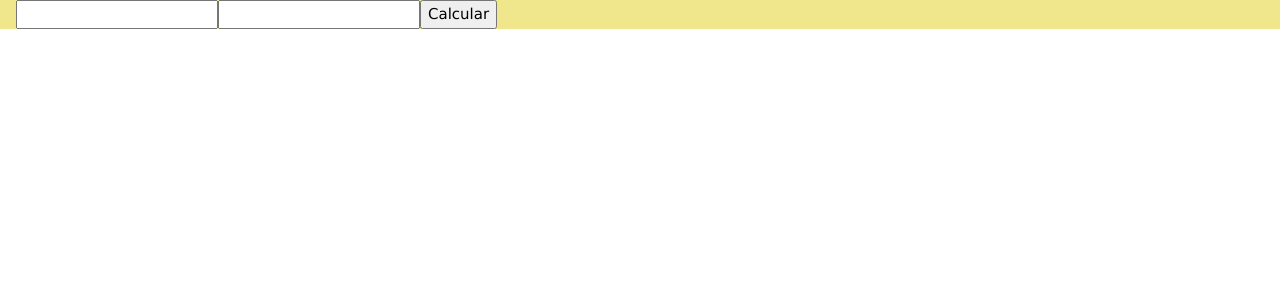
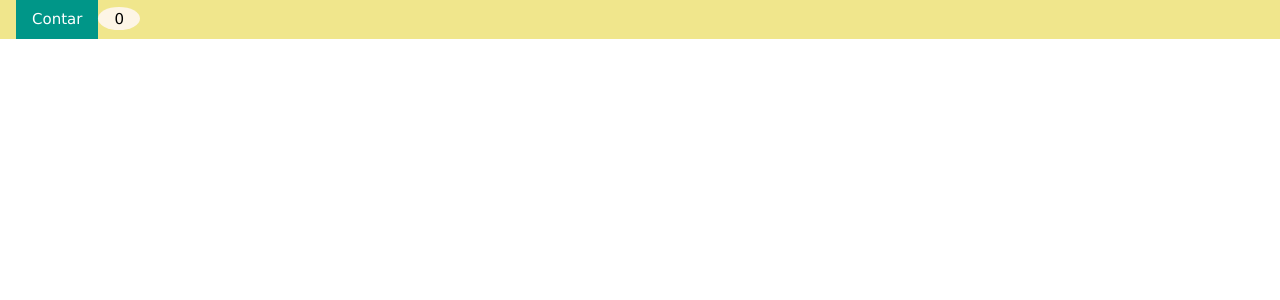
Before and after one commit to planetacomputer/react-pablo, a React (Vite) app: page / in a window 1280 px wide. Shown: the top 300 px of the page. Built offline with nearby package versions, Linux system fonts and the light colour scheme.

Commit message:
16 estados useState

```diff
--- a/src/App.jsx
+++ b/src/App.jsx
@@ -1,19 +1,15 @@
 import './App.css'
-import { useRef } from 'react'
+import { useState } from 'react'
 const App = () => {
-  const anchoRef = useRef();
-  const altoRef = useRef();
-  const superficieRef = useRef();
-  const calcularSuperficie = () => {
-    superficieRef.current.innerHTML = anchoRef.current.value * altoRef.current.value;
+  const [contador, setContador] = useState(0);
+  const contar = () => {
+    setContador(contador + 1)
   }
 
   return (
     <div className='w3-container w3-khaki'>
-    <input type="text" ref={anchoRef} />
-    <input type="text" ref={altoRef} />
-    <button onClick={calcularSuperficie}>Calcular</button>
-    <div className='w3-badge w3-sand' ref={superficieRef}></div>
+      <button className="w3-button w3-teal" onClick={contar}>Contar</button>
+      <div className='w3-container w3-badge w3-sand'>{contador}</div>
     </div>
   )
 }
```
